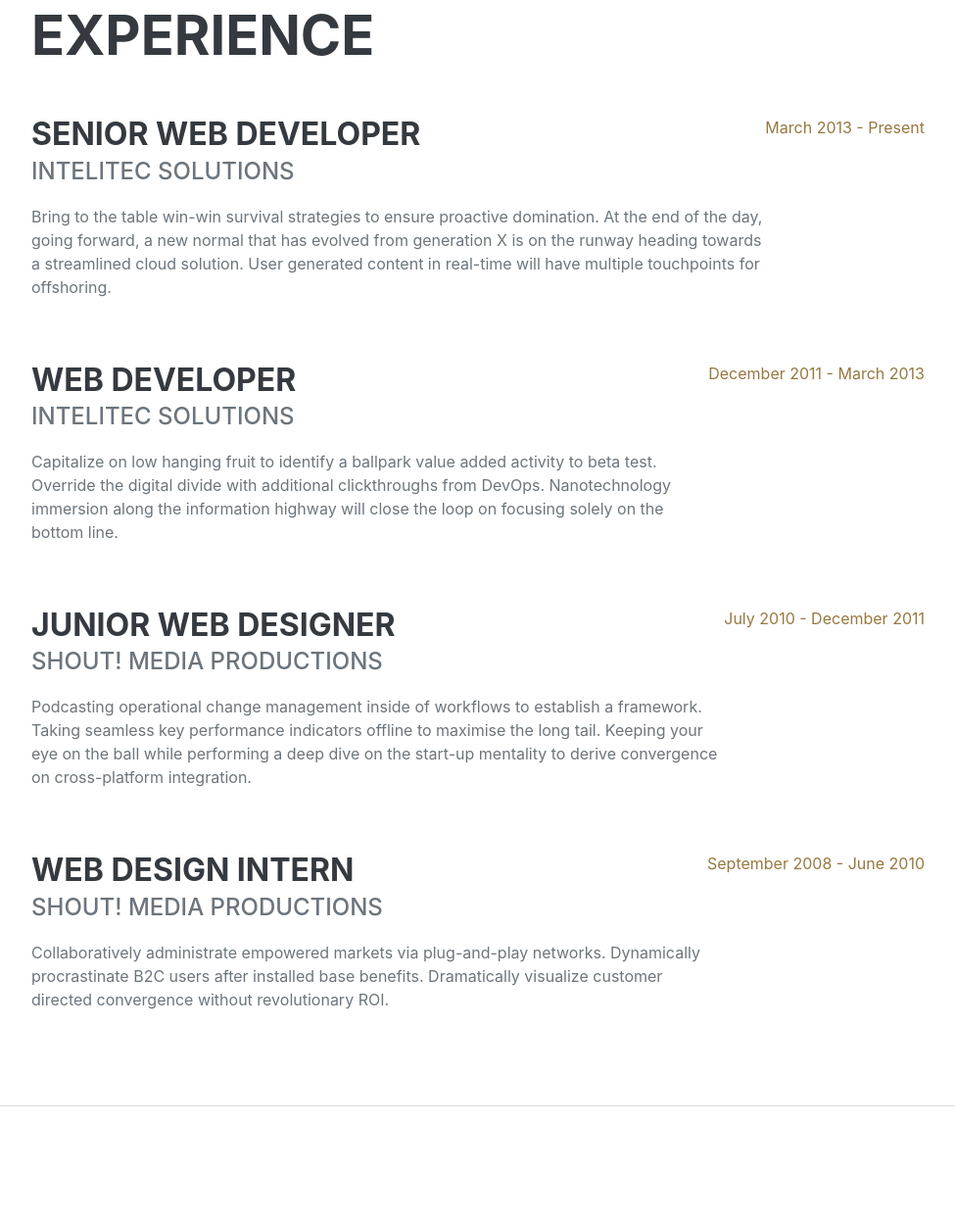
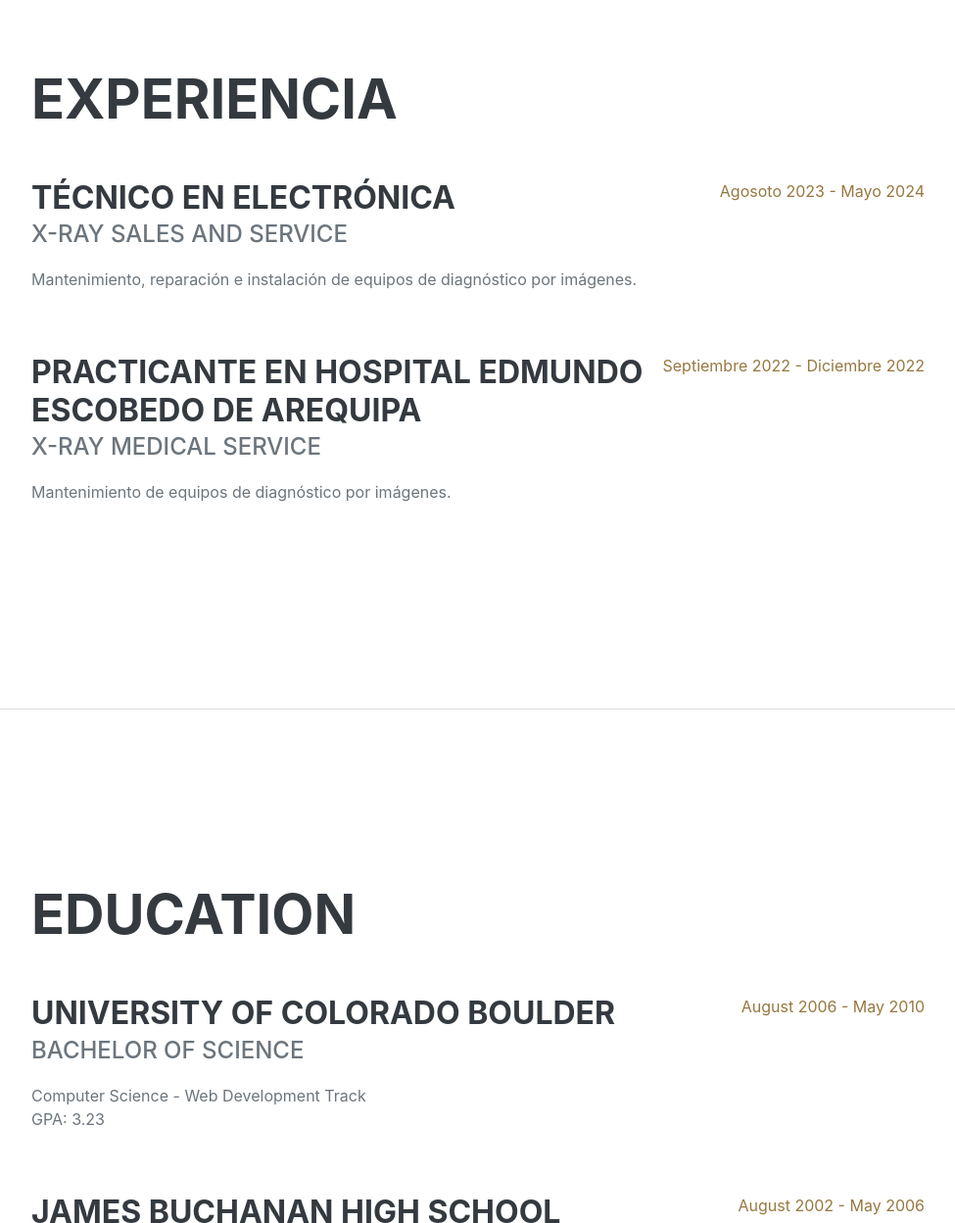
Before and after one commit to Jusepepe/Jusepepe.github.io, a plain HTML site: page index.html in a window 1280 px wide. Shown: the part 878-2126 px from the top of the page at 98% size, without its empty margins (288-1263 px from the left). Drawn offline with nearby package versions, Linux system fonts and the light colour scheme; a web font is replaced by a local one.

Commit message:
Cambio de la sección experiencia

```diff
--- a/index.html
+++ b/index.html
@@ -60,38 +60,22 @@
             <!-- Experience-->
             <section class="resume-section" id="experience">
                 <div class="resume-section-content">
-                    <h2 class="mb-5">Experience</h2>
+                    <h2 class="mb-5">Experiencia</h2>
                     <div class="d-flex flex-column flex-md-row justify-content-between mb-5">
                         <div class="flex-grow-1">
-                            <h3 class="mb-0">Senior Web Developer</h3>
-                            <div class="subheading mb-3">Intelitec Solutions</div>
-                            <p>Bring to the table win-win survival strategies to ensure proactive domination. At the end of the day, going forward, a new normal that has evolved from generation X is on the runway heading towards a streamlined cloud solution. User generated content in real-time will have multiple touchpoints for offshoring.</p>
+                            <h3 class="mb-0">Técnico en Electrónica</h3>
+                            <div class="subheading mb-3">X-RAY SALES AND SERVICE</div>
+                            <p>Mantenimiento, reparación e instalación de equipos de diagnóstico por imágenes.</p>
                         </div>
-                        <div class="flex-shrink-0"><span class="text-primary">March 2013 - Present</span></div>
+                        <div class="flex-shrink-0"><span class="text-primary">Agosoto 2023 - Mayo 2024</span></div>
                     </div>
                     <div class="d-flex flex-column flex-md-row justify-content-between mb-5">
                         <div class="flex-grow-1">
-                            <h3 class="mb-0">Web Developer</h3>
-                            <div class="subheading mb-3">Intelitec Solutions</div>
-                            <p>Capitalize on low hanging fruit to identify a ballpark value added activity to beta test. Override the digital divide with additional clickthroughs from DevOps. Nanotechnology immersion along the information highway will close the loop on focusing solely on the bottom line.</p>
+                            <h3 class="mb-0">Practicante en Hospital Edmundo Escobedo de Arequipa</h3>
+                            <div class="subheading mb-3">X-RAY Medical Service</div>
+                            <p>Mantenimiento de equipos de diagnóstico por imágenes.</p>
                         </div>
-                        <div class="flex-shrink-0"><span class="text-primary">December 2011 - March 2013</span></div>
-                    </div>
-                    <div class="d-flex flex-column flex-md-row justify-content-between mb-5">
-                        <div class="flex-grow-1">
-                            <h3 class="mb-0">Junior Web Designer</h3>
-                            <div class="subheading mb-3">Shout! Media Productions</div>
-                            <p>Podcasting operational change management inside of workflows to establish a framework. Taking seamless key performance indicators offline to maximise the long tail. Keeping your eye on the ball while performing a deep dive on the start-up mentality to derive convergence on cross-platform integration.</p>
-                        </div>
-                        <div class="flex-shrink-0"><span class="text-primary">July 2010 - December 2011</span></div>
-                    </div>
-                    <div class="d-flex flex-column flex-md-row justify-content-between">
-                        <div class="flex-grow-1">
-                            <h3 class="mb-0">Web Design Intern</h3>
-                            <div class="subheading mb-3">Shout! Media Productions</div>
-                            <p>Collaboratively administrate empowered markets via plug-and-play networks. Dynamically procrastinate B2C users after installed base benefits. Dramatically visualize customer directed convergence without revolutionary ROI.</p>
-                        </div>
-                        <div class="flex-shrink-0"><span class="text-primary">September 2008 - June 2010</span></div>
+                        <div class="flex-shrink-0"><span class="text-primary">Septiembre 2022 - Diciembre 2022</span></div>
                     </div>
                 </div>
             </section>
```
